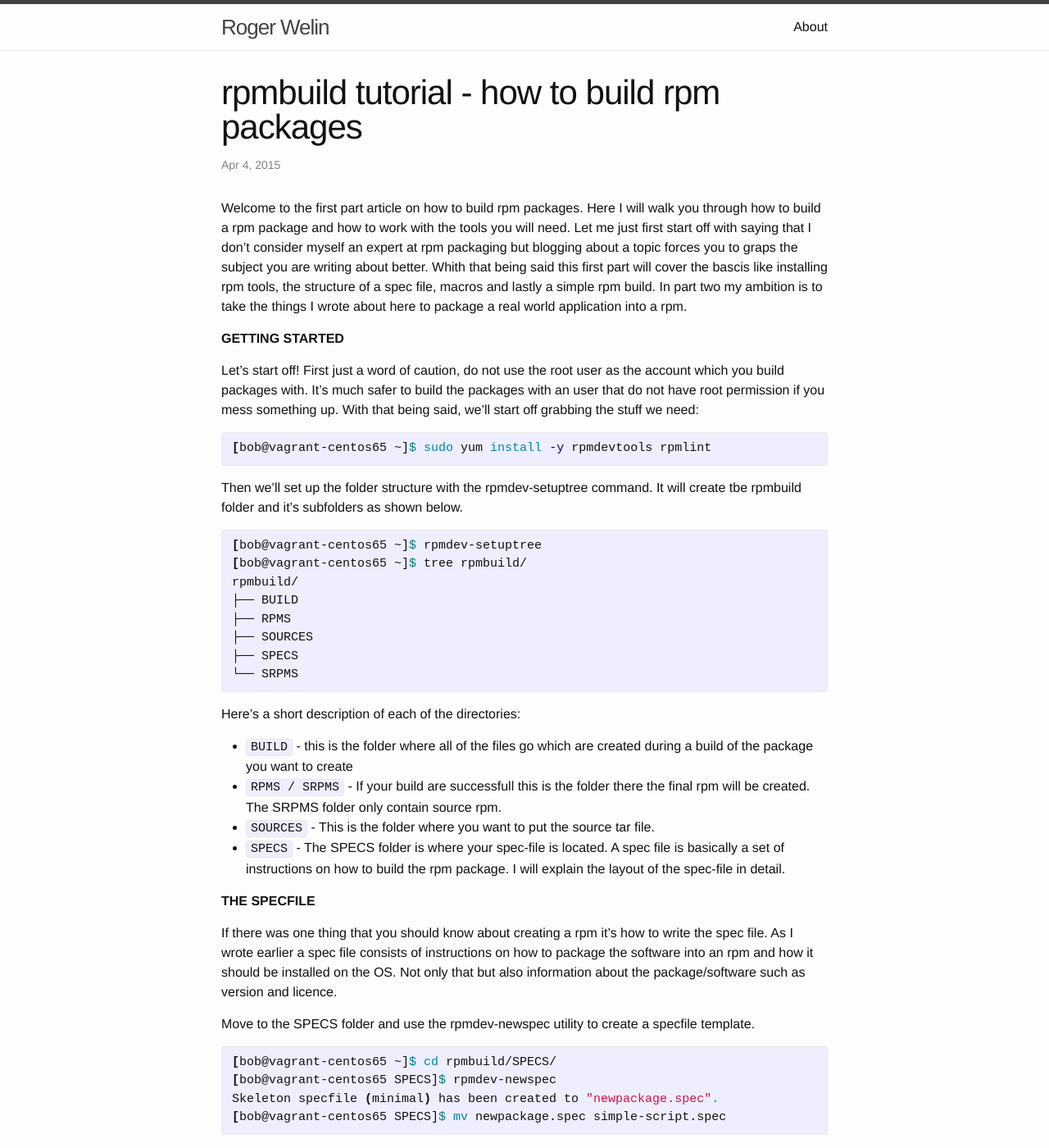
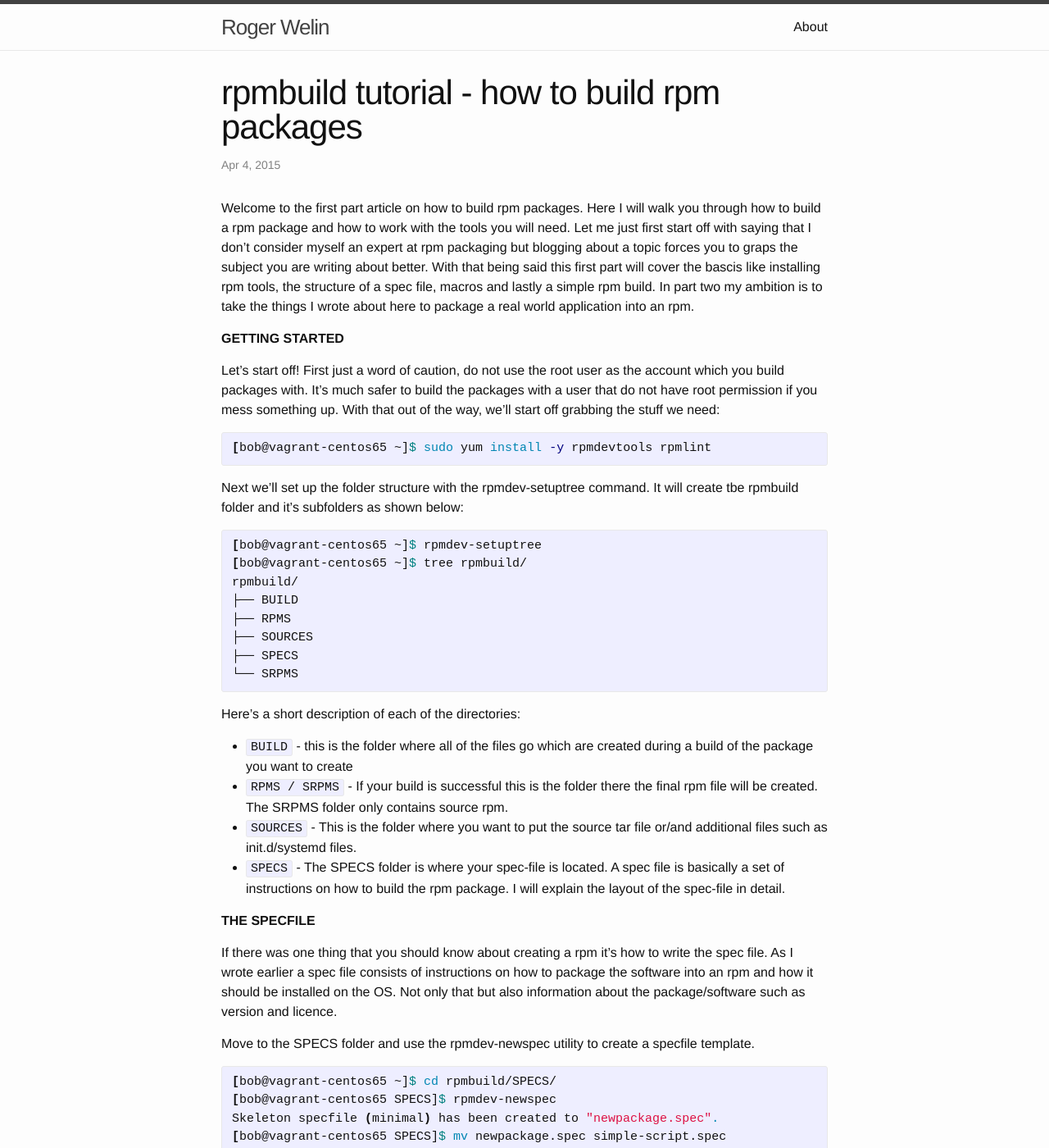
Before and after one commit to rogerwelin/rogerwelin.github.io, a Jekyll site: the page built from _posts/2015-04-04-rpmbuild-tutorial-part-1.markdown, in a window 1280 px wide and 1400 px high. Shown: the whole window at 82% size. Built offline with Jekyll 4.4.1, drawn with Linux system fonts in a browser that asks for light colours; comment, search, counter and statistics services are not loaded; some of the changed text lies outside the part shown.

Commit message:
fixing typos & errors in rpm tutorial

````diff
--- a/_posts/2015-04-04-rpmbuild-tutorial-part-1.markdown
+++ b/_posts/2015-04-04-rpmbuild-tutorial-part-1.markdown
@@ -6,18 +6,18 @@
 categories: rpm rpmbuild
 ---
 
-Welcome to the first part article on how to build rpm packages. Here I will walk you through how to build a rpm package and how to work with the tools you will need. Let me just first start off with saying that I don't consider myself an expert at rpm packaging but blogging about a topic forces you to graps the subject you are writing about better. Whith that being said this first part will cover the bascis like installing rpm tools, the structure of a spec file, macros and lastly a simple rpm build. In part two my ambition is to take the things I wrote about here to package a real world application into a rpm.
+Welcome to the first part article on how to build rpm packages. Here I will walk you through how to build a rpm package and how to work with the tools you will need. Let me just first start off with saying that I don't consider myself an expert at rpm packaging but blogging about a topic forces you to graps the subject you are writing about better. With that being said this first part will cover the bascis like installing rpm tools, the structure of a spec file, macros and lastly a simple rpm build. In part two my ambition is to take the things I wrote about here to package a real world application into an rpm.
 
 
 **GETTING STARTED**
 
-Let's start off! First just a word of caution, do not use the root user  as the account which you build packages with. It's much safer to build the packages with an user that do not have root permission if you mess something up. With that being said, we'll start off grabbing the stuff we need:
+Let's start off! First just a word of caution, do not use the root user as the account which you build packages with. It's much safer to build the packages with a user that do not have root permission if you mess something up. With that out of the way, we'll start off grabbing the stuff we need:
 
 {% highlight sh %}
 [bob@vagrant-centos65 ~]$ sudo yum install -y rpmdevtools rpmlint
 {% endhighlight %}
 
-Then we'll set up the folder structure with the rpmdev-setuptree command. It will create tbe rpmbuild folder and it's subfolders as shown below.
+Next we'll set up the folder structure with the rpmdev-setuptree command. It will create tbe rpmbuild folder and it's subfolders as shown below:
 
 {% highlight sh %}
 [bob@vagrant-centos65 ~]$ rpmdev-setuptree
@@ -33,8 +33,8 @@
 Here's a short description of each of the directories:
 
 * ```BUILD``` - this is the folder where all of the files go which are created during a build of the package you want to create
-* ```RPMS / SRPMS``` - If your build are successfull this is the folder there the final rpm will be created. The SRPMS folder only contain source rpm.
-* ```SOURCES``` - This is the folder where you want to put the source tar file.
+* ```RPMS / SRPMS``` - If your build is successful this is the folder there the final rpm file will be created. The SRPMS folder only contains source rpm.
+* ```SOURCES``` - This is the folder where you want to put the source tar file or/and additional files such as init.d/systemd files.
 * ```SPECS``` - The SPECS folder is where your spec-file is located. A spec file is basically a set of instructions on how to build the rpm package. I will explain the layout of the spec-file in detail.
 
 
@@ -91,16 +91,14 @@
 {% endhighlight %}
 
 
-* ```Name, Version, Release``` - Should be pretty straight forward. Name the package and it's releast.
+* ```Name, Version, Release``` - Should be pretty straight forward. Name the package, it's version and it's release (dist is a macro that will translate to the red-hat flavour dist you build on).
 * ```Summary, %description```- Easy stuff as well. Summary should be one sentence describing the software while %description should be longer and more descriptive.
 * ```Group, Licence, URL, Source0 ``` - Same here, this is also pretty basic stuff. Group is used to categorize the package. If unsure take a look at /usr/share/doc/rpm-4.8.0/GROUPS to see the full list of available groups. Next we have licence which should be included, if for example you are packaging Elasticsearch you should write that corresponding licence in your spec-file.
 Source0 is important, here you write the name of the source tar file in the SOURCES directory. You can write multiply Source in the specfile like this; Source0, Source1, Source2 and so on. You would do this if you want to point to a startscript, logrotate or libs that you don't want to inclide in the source tar file.
-* ```BuildRequires, Requires ``` - BuildRequires is the  category you need to list the packages that the software you are packaging requires. For example, if we're packaging tomcat we need to list java as a requirement for the build. Your build will fail if these requirements are not met. Requires on the other hand is where you list dependencies of the package being created. The difference to BuildRequires may seem small, but think in terms of what do I need to create this package (for example make)
+* ```BuildRequires, Requires ``` - BuildRequires is the category you need to list the packages that the software you are packaging requires at build time, whereas Requires is what your rpm requires at runtime. For example, if we're packaging tomcat we need to list java as a requirement for the runtime, but we dont need any special BuildRequires as tomcat does not need to be compiled.
 * ```%files``` - %files is an important field because here we specify every folder or file(-s) we will install on the computer. The %defaultattr macro sets the permission of the file(-s), in this case root. Use %doc to highligh which files are READMEs.
 
-
 You might noticed we didn't cover the %prep and %setup definitions. We will cover them shortly but first let's talk about macros.
-
 
 **MACROS**
 
@@ -168,8 +166,8 @@
 b@vagrant-centos65 ~]$ mkdir myscript-1.0
 [bob@vagrant-centos65 ~]$ vim myscript-1.0/myscript.sh
 #!/bin/bash
-echo "Hello from bash. Zsh sucks."
-[bob@vagrant-centos65 ~]$ tar czvf rpmbuild/SOURCES/mytest-1.0.tar.gz myscript-1.0/
+echo "Hello from bash. Zsh is for hipsters."
+[bob@vagrant-centos65 ~]$ tar czvf rpmbuild/SOURCES/myscript-1.0.tar.gz myscript-1.0/
 myscript-1.0/
 myscript-1.0/myscript.sh
 [bob@vagrant-centos65 ~]$ chmod +x myscript-1.0/myscript.sh
@@ -267,5 +265,5 @@
 Preparing...                ########################################### [100%]
    1:myscript               ########################################### [100%]
 [root@vagrant-centos65 ~]# /opt/myscript/myscript.sh
-Hello from bash. Zsh sucks.
+Hello from bash. Zsh is for hipsters.
 {% endhighlight %}
````
Also changed, not shown: other parts of _posts/2015-04-04-rpmbuild-tutorial-part-1.markdown (+1 -1 lines).
